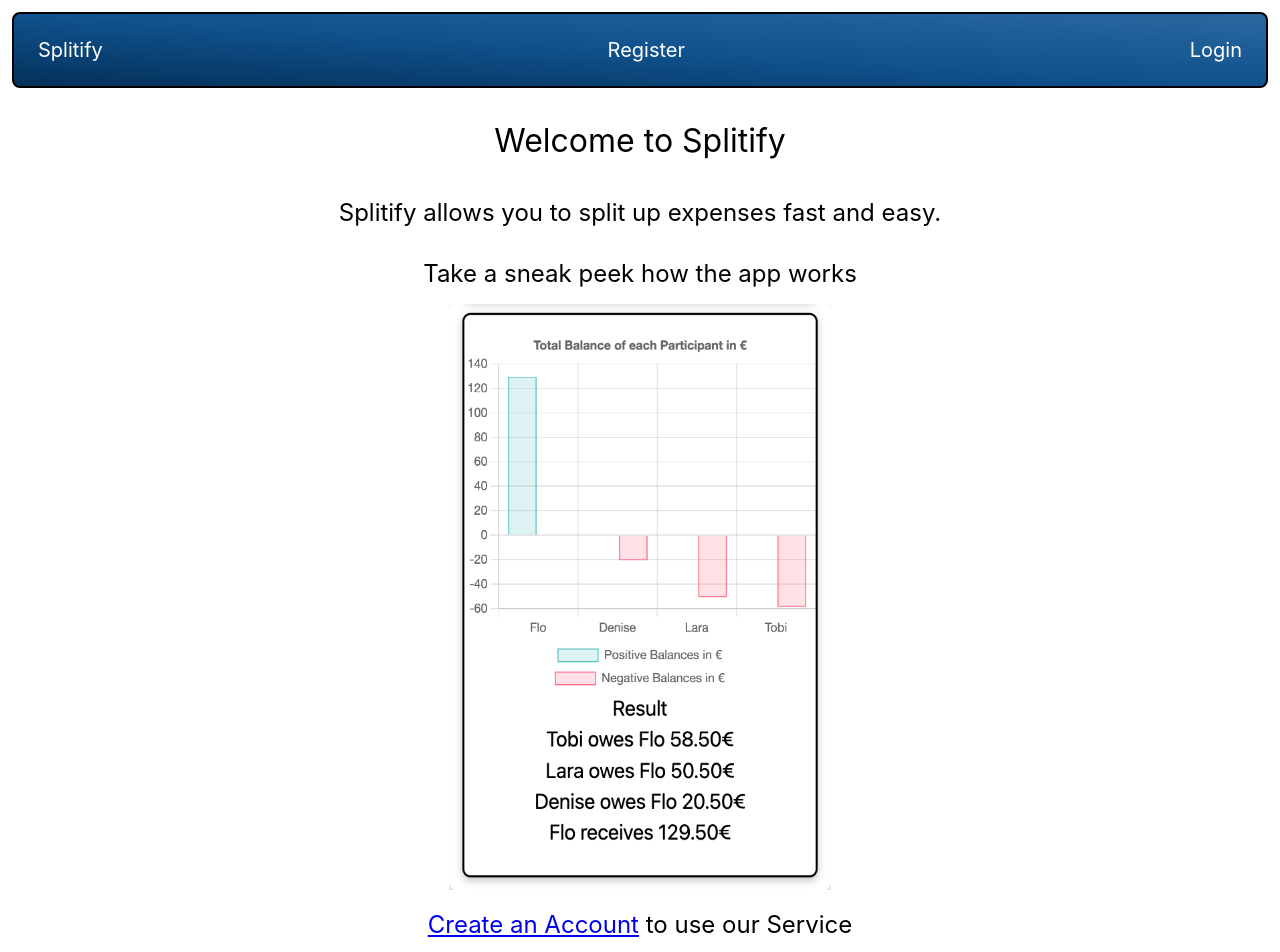
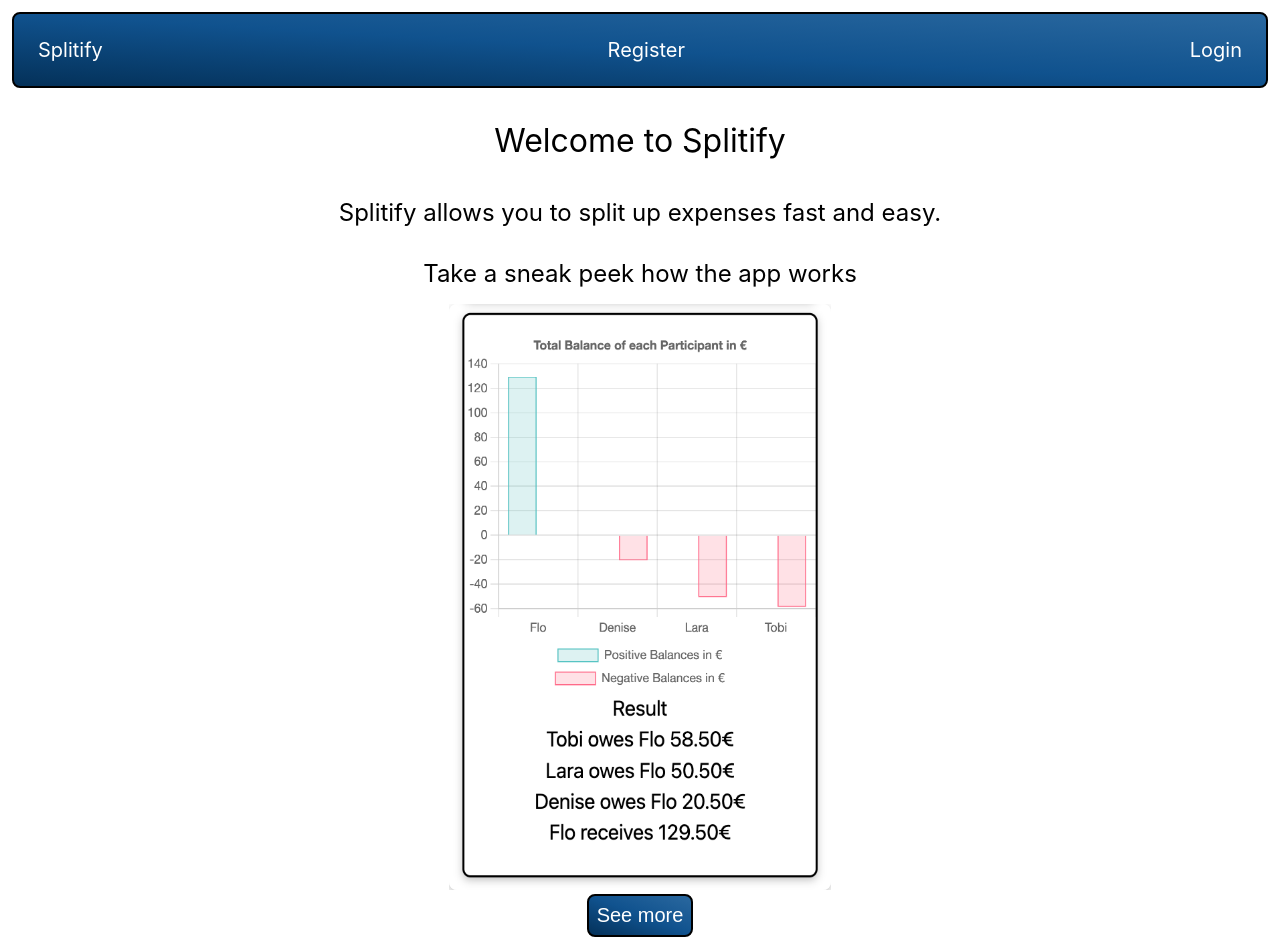
Before and after one commit to flo951/final-project-upleveled, a Next.js app: page / in a window 1280 px wide. Shown: the top 952 px of the page. Built offline with nearby package versions, Linux system fonts and the light colour scheme; no server answers.

Commit message:
Create a new button to see more example images of the app

```diff
--- a/pages/index.tsx
+++ b/pages/index.tsx
@@ -1,6 +1,7 @@
 import { css } from '@emotion/react';
 import Head from 'next/head';
 import Image from 'next/image';
+import { useState } from 'react';
 
 const mainStyles = css`
   display: flex;
@@ -23,8 +24,29 @@ const imageStyles = css`
   border-radius: 8px;
   box-shadow: rgba(0, 0, 0, 0.24) 0px 3px 8px;
 `;
+const exampleImageContainer = css`
+  display: flex;
+  @media only screen and (max-width: 800px) {
+    flex-direction: column;
+    justify-content: center;
+    align-items: center;
+  }
+`;
+const viewMoreButtonStyles = css`
+  padding: 8px;
+
+  border: 2px solid black;
+  border-radius: 8px;
+  font-size: 20px;
+  color: white;
+
+  background: linear-gradient(to right top, #043159, #10528e, #2a689f);
+  cursor: pointer;
+`;
 
 export default function Home() {
+  const [viewMoreImages, setViewMoreImages] = useState(false);
+
   return (
     <>
       <Head>
@@ -47,6 +69,43 @@ export default function Home() {
             width="382px"
           />
         </div>
+        {viewMoreImages ? (
+          <>
+            <div css={exampleImageContainer}>
+              <Image
+                css={imageStyles}
+                src="/images/eventpic4.png"
+                alt="Picture of an example expense list"
+                height="586px"
+                width="400px"
+              />
+              <Image
+                css={imageStyles}
+                src="/images/eventpic1.png"
+                alt="Picture of Example Event"
+                height="586px"
+                width="382px"
+              />
+            </div>
+            <button
+              css={viewMoreButtonStyles}
+              onClick={() => {
+                setViewMoreImages(false);
+              }}
+            >
+              Close
+            </button>
+          </>
+        ) : (
+          <button
+            css={viewMoreButtonStyles}
+            onClick={() => {
+              setViewMoreImages(true);
+            }}
+          >
+            See more
+          </button>
+        )}
         <span css={spanStyles}>
           <a href="./register">Create an Account</a> to use our Service
         </span>
```
